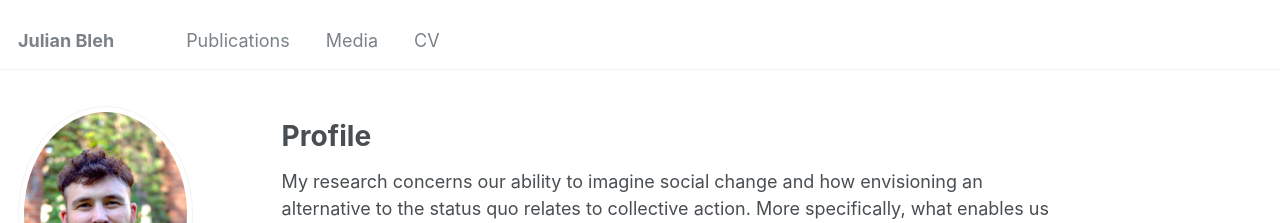
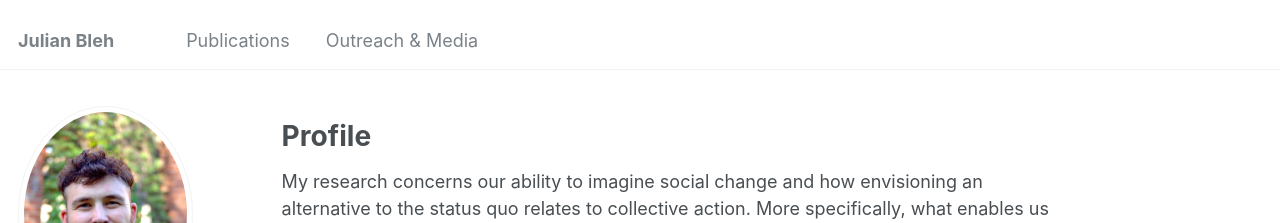
Before and after one commit to JulianBleh/JulianBleh1.github.io, a Jekyll site: the page built from _pages/about.md, in a window 1280 px wide. Shown: the top 223 px of the page. Built offline with Jekyll 4.4.1, drawn with Linux system fonts in a browser that asks for light colours; some web fonts are replaced.

Commit message:
Update navigation.yml

```diff
--- a/_data/navigation.yml
+++ b/_data/navigation.yml
@@ -8,8 +8,5 @@ main:
   - title: "Publications"
     url: /publications/
 
-  - title: "Media"
-    url: /media/
-
-  - title: "CV"
-    url: /cv/
+  - title: "Outreach & Media"
+    url: /outreach_media/
```
